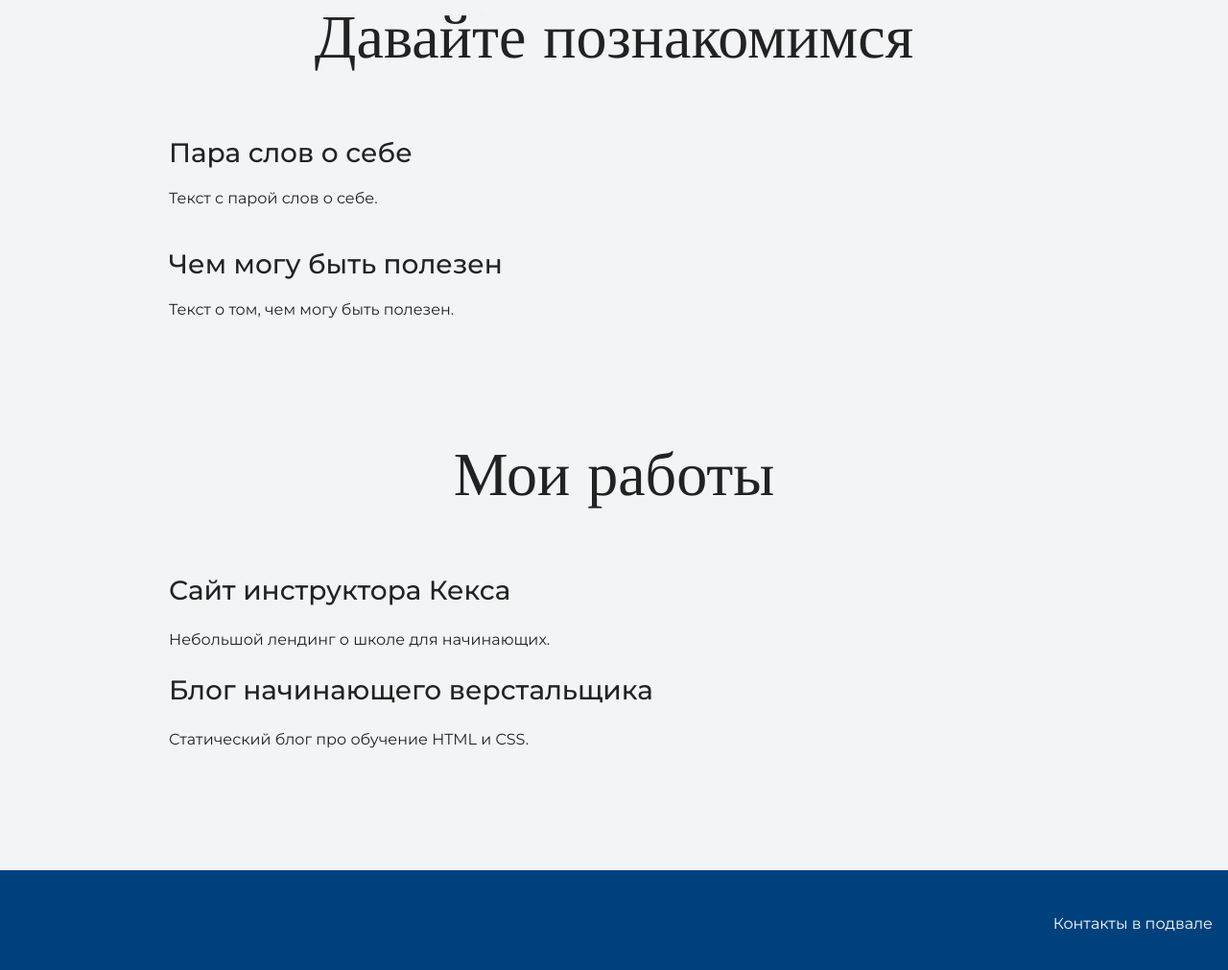
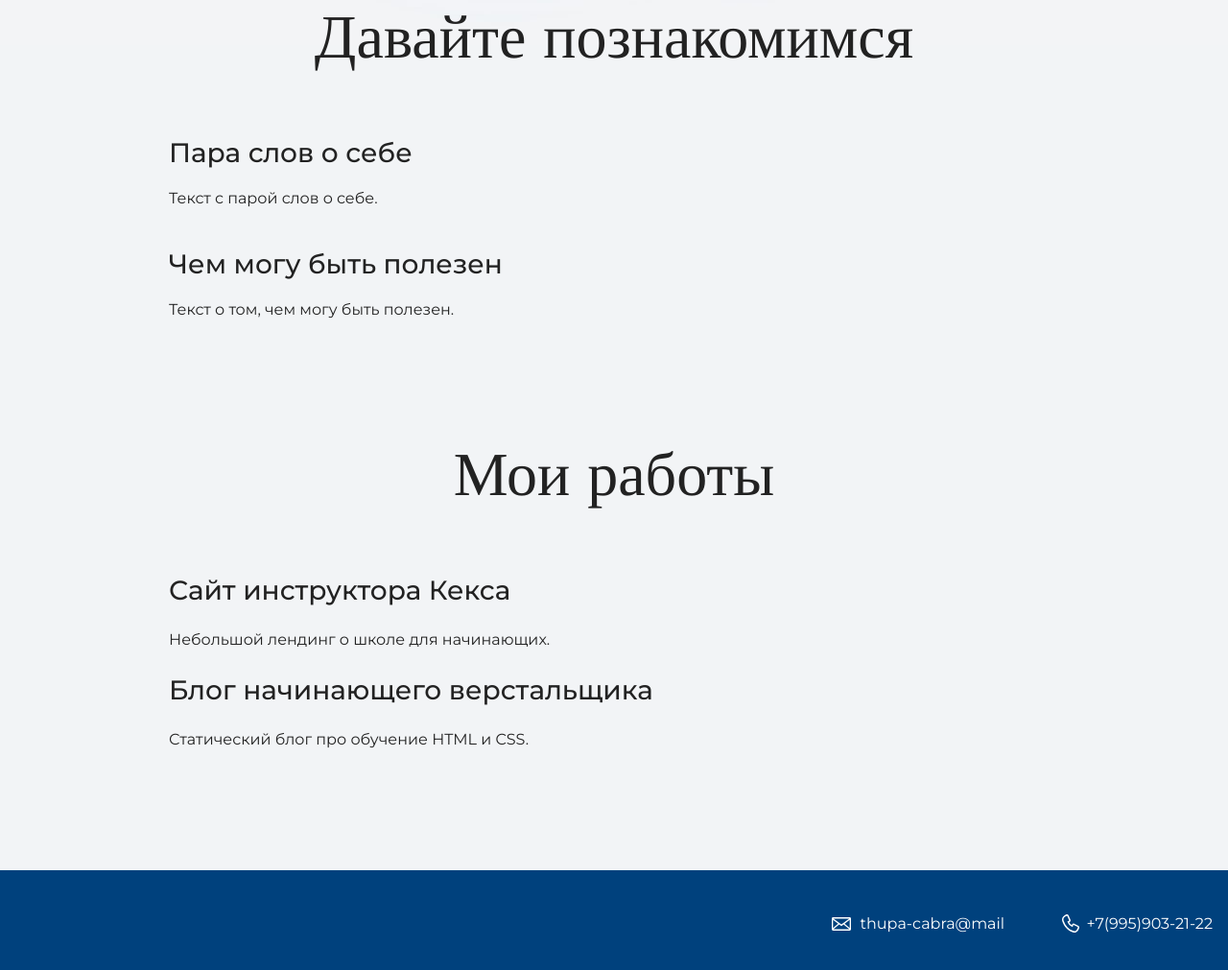
Before and after one commit to Lichobor/my-site, a plain HTML site: page index.html in a window 1280 px wide. Shown: the part 1033-2044 px from the top of the page at 96% size. Drawn offline with nearby package versions, Linux system fonts and the light colour scheme.

Commit message:
Add files via upload
Добавляем контакты в подвал сайта

```diff
--- a/index.html
+++ b/index.html
@@ -18,7 +18,7 @@
 
     <section class="hero-image">
 	<div class="container">
-      <h1 class="heading">чупакабра</h1>
+      <h1 class="heading">Чупакабра</h1>
       <p>Junior верстальщик</p>
 	</div>
     </section>
@@ -47,7 +47,8 @@
 
     <footer class="page-footer">
 	<div class="container">
-      Контакты в подвале
+      <a class="footer-email" href="mailto:thupa-cabra@mail">thupa-cabra@mail</a>
+	  <a class="footer-phone" href="tel:+79959032122">+7(995)903-21-22</a>
 	  </div>
     </footer>
   </body>
```
